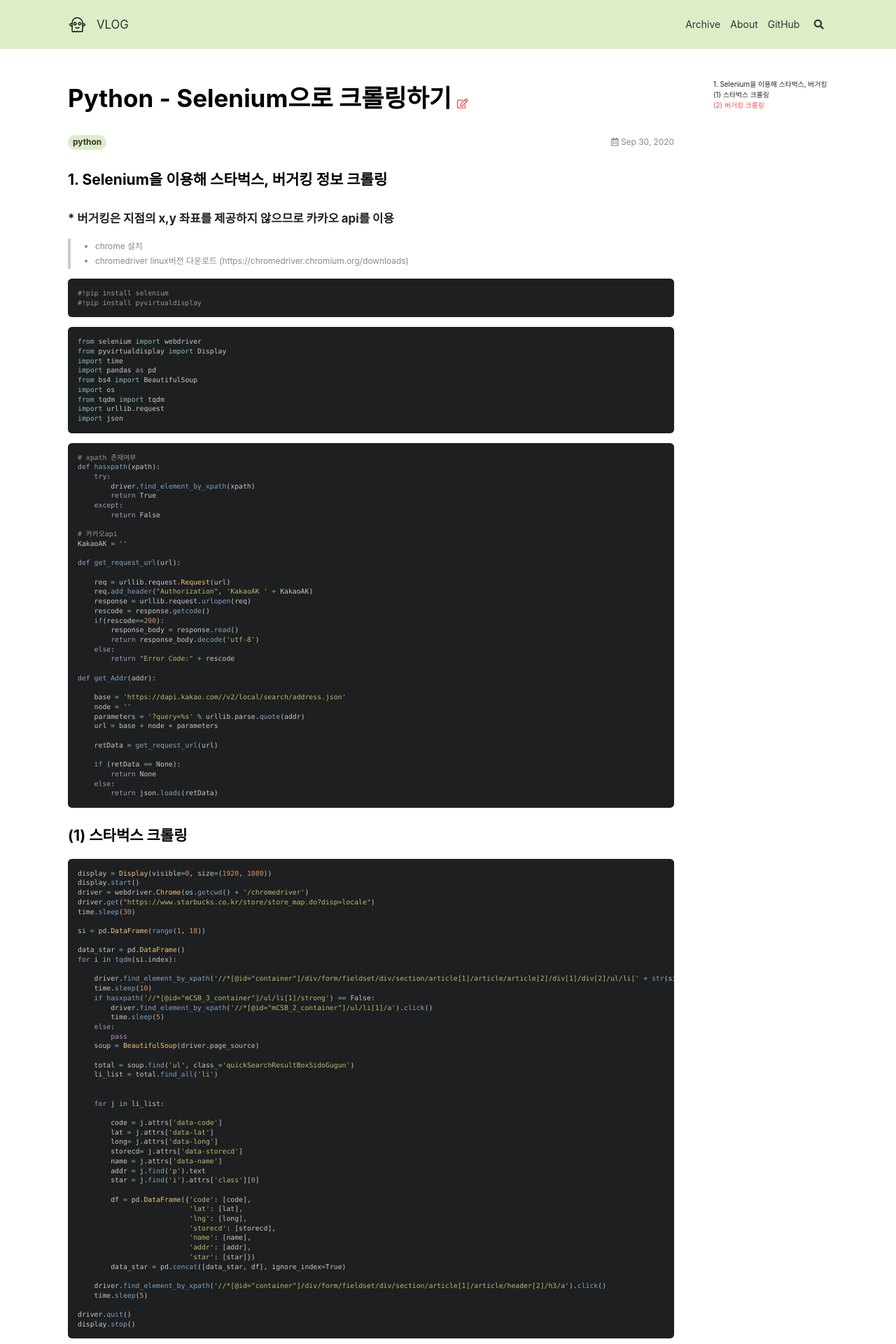
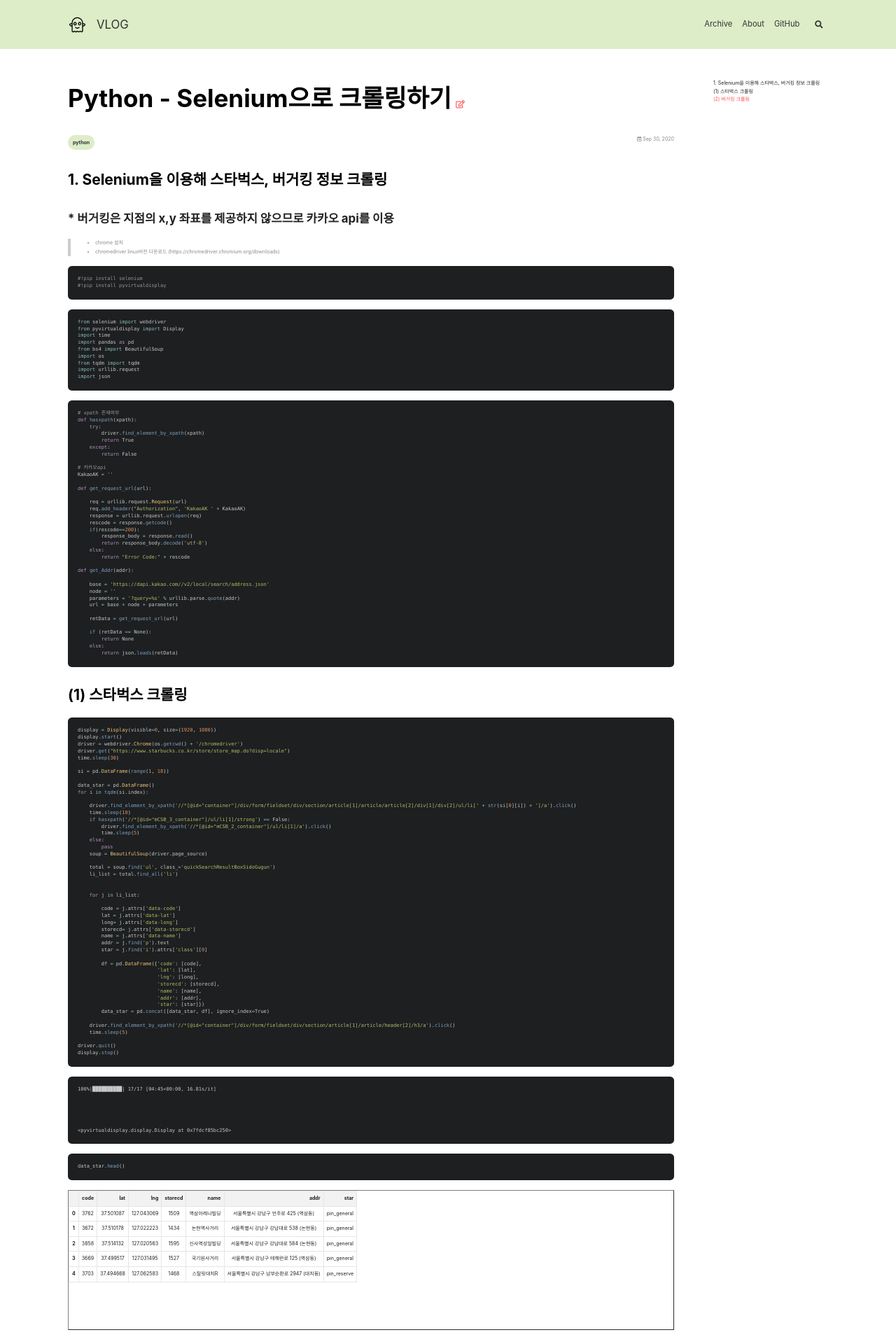
Before and after one commit to hyunjjin/hyunjjin.github.io, a Jekyll site: the page built from _posts/2020-09-30-proj_bkr_01_selenium.md, in a window 1280 px wide. Shown: the top 1920 px of the page at 70% size. Built offline with Jekyll 4.4.1, drawn with Linux system fonts in a browser that asks for light colours; nearby versions of some CDN libraries.

Commit message:
Update _variables.scss

```diff
--- a/_sass/common/_variables.scss
+++ b/_sass/common/_variables.scss
@@ -5,11 +5,11 @@
   font-size-root:         14px,
   font-size-root-sm:      12px,
 
-  font-size-xl:           1.5rem,
-  font-size-lg:           1.25rem,
-  font-size:              1rem,
-  font-size-sm:           .85rem,
-  font-size-xs:           .7rem,
+  font-size-xl:           1rem,
+  font-size-lg:           .75rem,
+  font-size:              .8rem,
+  font-size-sm:           .5rem,
+  font-size-xs:           .5rem,
 
   font-size-h1-xl:        3.5rem,
   font-size-h2-xl:        2.5rem,
```
